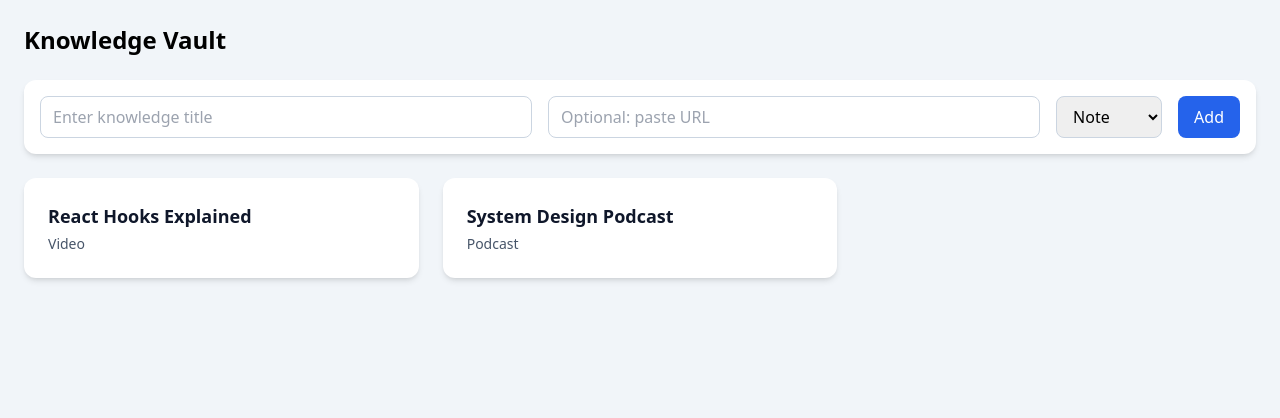
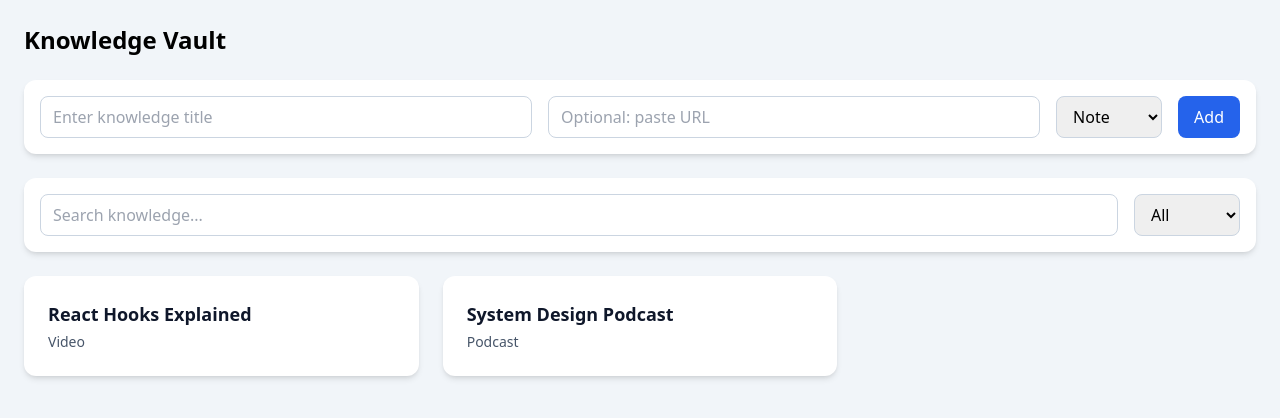
Before and after one commit to brarprabh/Knowledge-Vault, a React (Vite) app: page / in a window 1280 px wide. Shown: the top 418 px of the page. Built offline with nearby package versions, Linux system fonts and the light colour scheme.

Commit message:
Add search and type filtering for knowledge retrieval

```diff
--- a/src/App.jsx
+++ b/src/App.jsx
@@ -12,7 +12,8 @@ function App() {
           { id: 2, title: "System Design Podcast", type: "Podcast" },
         ];
   });
-
+  const [searchQuery, setSearchQuery] = useState("");
+  const [filterType, setFilterType] = useState("All");
   const [title, setTitle] = useState("");
   const [type, setType] = useState("Note");
   const [url, setUrl] = useState("");
@@ -51,6 +52,18 @@ function App() {
     setType("Note");
     setUrl("");
   }
+   const filteredKnowledgeItems = knowledgeItems.filter((item) => {
+  const matchesSearch = item.title
+    .toLowerCase()
+    .includes(searchQuery.toLowerCase());
+
+  const matchesType =
+    filterType === "All" || item.type === filterType;
+
+  return matchesSearch && matchesType;
+});
+
+
 
   // 4️⃣ UI
   return (
@@ -94,9 +107,33 @@ function App() {
           </button>
         </div>
       </div>
+        <div className="bg-white p-4 rounded-xl shadow-md mb-6">
+  <div className="flex gap-4 flex-col md:flex-row">
+    <input
+      type="text"
+      placeholder="Search knowledge..."
+      value={searchQuery}
+      onChange={(e) => setSearchQuery(e.target.value)}
+      className="flex-1 border border-slate-300 rounded-lg px-3 py-2"
+    />
+
+    <select
+      value={filterType}
+      onChange={(e) => setFilterType(e.target.value)}
+      className="border border-slate-300 rounded-lg px-3 py-2"
+    >
+      <option value="All">All</option>
+      <option value="Video">Video</option>
+      <option value="Article">Article</option>
+      <option value="Podcast">Podcast</option>
+      <option value="Note">Note</option>
+    </select>
+  </div>
+</div>
+
 
       <div className="grid grid-cols-1 md:grid-cols-2 lg:grid-cols-3 gap-6">
-        {knowledgeItems.map((item) => (
+        {filteredKnowledgeItems.map((item) => (
           <KnowledgeCard
             key={item.id}
             title={item.title}
```
